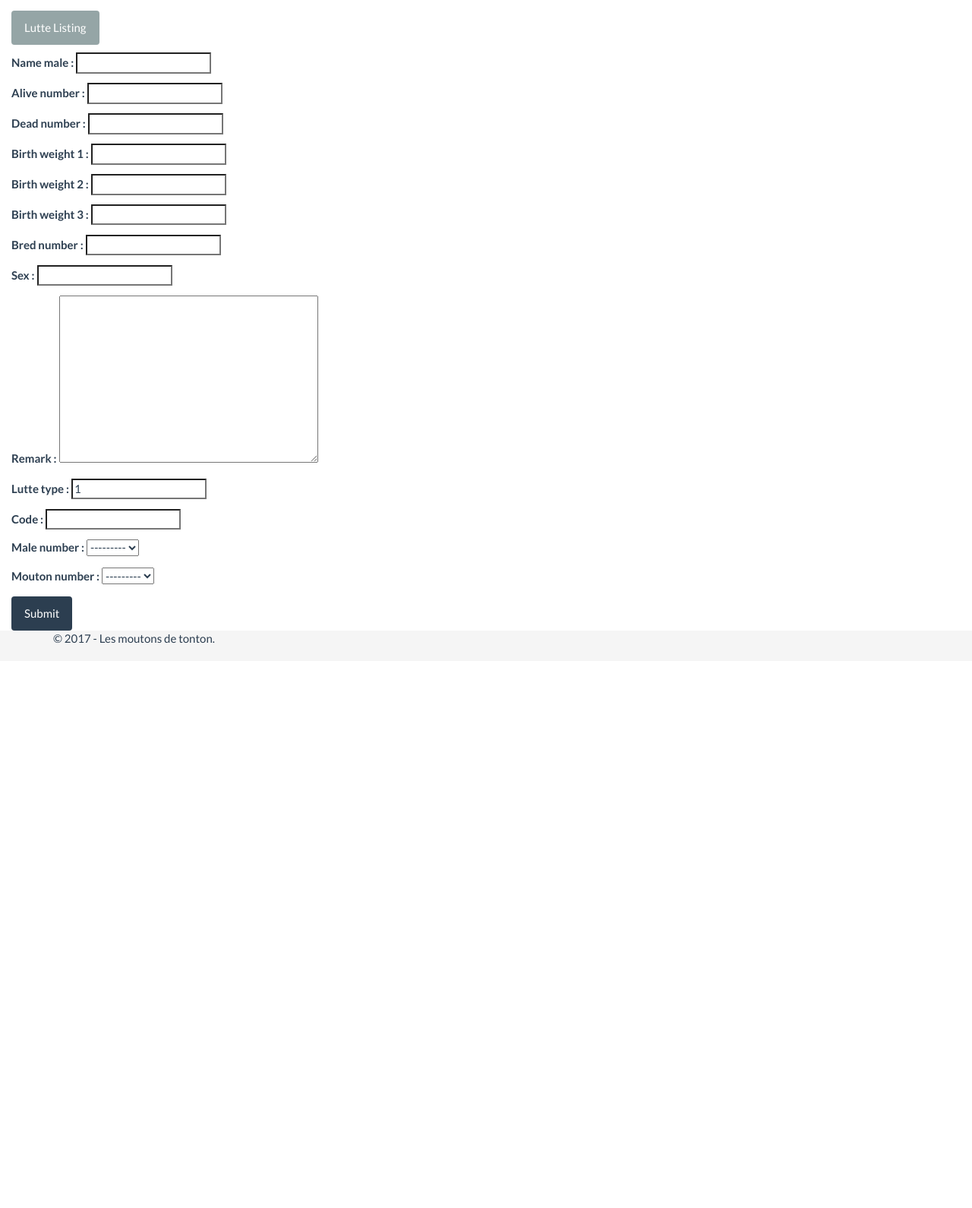
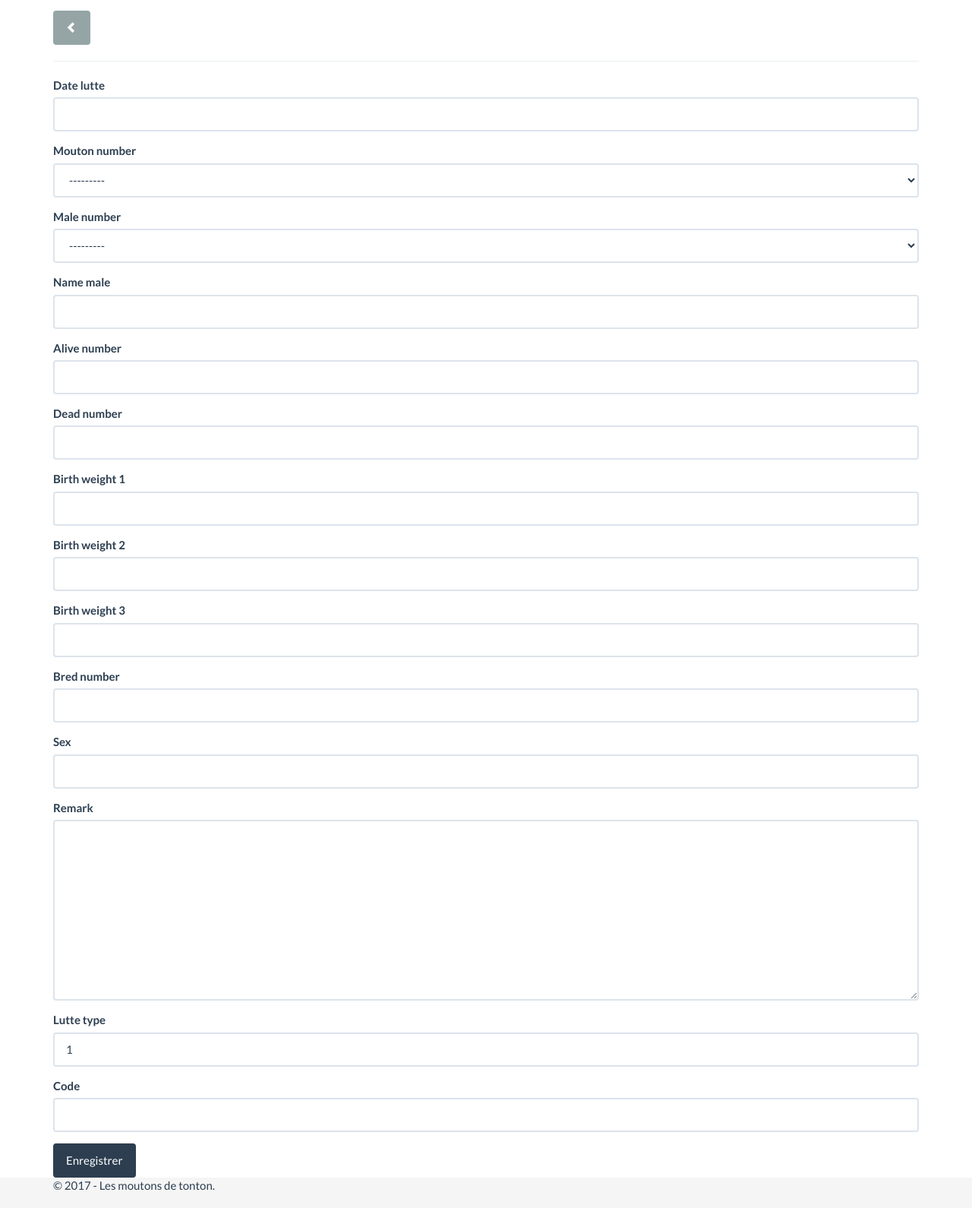
Before and after one commit to pierreyb/MoutonDeTonton, a Django app: page /lutte/create/ in a window 1280 px wide. Shown: the part 60-1650 px from the top of the page at 76% size. Before the commit the page ends 907 px from the top, so only its background shows below. Run offline with Django 3.2, Linux system fonts and the light colour scheme; a user stored in the database is signed in; tables that the repository leaves empty hold one stand-in row (values such as "Sample post"); some libraries are stand-ins or nearby versions.

Commit message:
lutte - edition form

```diff
--- a/moutons/forms.py
+++ b/moutons/forms.py
@@ -54,5 +54,6 @@
 class LutteForm(forms.ModelForm):
     class Meta:
         model = Lutte
-        fields = ['name_male', 'alive_number', 'dead_number', 'birth_weight_1', 'birth_weight_2', 'birth_weight_3',
-                  'bred_number', 'sex', 'remark', 'lutte_type', 'code', 'male_number', 'mouton_number']
+        fields = ['date_lutte', 'mouton_number', 'male_number', 'name_male', 'alive_number', 'dead_number',
+                  'birth_weight_1', 'birth_weight_2', 'birth_weight_3',
+                  'bred_number', 'sex', 'remark', 'lutte_type', 'code']
--- a/moutons/models.py
+++ b/moutons/models.py
@@ -78,7 +78,7 @@
         ordering = ('-pk',)
 
     def __str__(self):
-        return u'%s' % self.pk
+        return u'%s' % self.sanitel_number
 
     def get_absolute_url(self):
         return reverse('moutons_mouton_detail', args=(self.pk,))
@@ -137,8 +137,14 @@
 class Lutte(models.Model):
 
     # Relationship Fields
-    mouton_number = models.ForeignKey('moutons.Mouton', on_delete=models.DO_NOTHING, related_name='+')
-    male_number = models.ForeignKey('moutons.Mouton', on_delete=models.DO_NOTHING, null=True, blank=True,related_name='+' )
+    mouton_number = models.ForeignKey('moutons.Mouton',
+                                      on_delete=models.DO_NOTHING,
+                                      limit_choices_to={'sex' : 'F'},
+                                      related_name='+')
+    male_number = models.ForeignKey('moutons.Mouton',
+                                    on_delete=models.DO_NOTHING,
+                                    limit_choices_to={'sex': 'M'},
+                                    null=True, blank=True,related_name='+' )
 
     # Fields
     date_lutte = DateField(blank=True, null=True)
--- a/moutons/templates/moutons/lutte_form.html
+++ b/moutons/templates/moutons/lutte_form.html
@@ -1,11 +1,44 @@
 {% extends "base_moutons.html" %}
 {% load static %}
-{% load crispy_forms_tags %}
+{% load placeholder %}
+{% load widget_tweaks %}
 {% block content %}
-<p><a class="btn btn-default" href="{% url 'moutons_lutte_list' %}">Lutte Listing</a></p>
-<form method="post">
-{% csrf_token %}
-{{form|crispy}}
-<button class="btn btn-primary" type="submit">Submit</button>
-</form>
+
+<div class="container">
+    <div class="btn-group" role="group" aria-label="actions">
+        <a type="button" class="btn btn-default" aria-label="retour" href="{% url 'moutons_lutte_list' %}"
+           title="retour">
+            <span class="glyphicon glyphicon-chevron-left" aria-hidden="true"></span>
+
+        </a>
+    </div>
+    <hr>
+</div>
+
+<div class="container">
+    <form method="post">
+        {% csrf_token %}
+        {% for error in form.non_field_errors %}
+        <div class="alert alert-danger">
+            <strong>{{ error|escape }}</strong>
+        </div>
+        {% endfor %}
+        {% for field in form.hidden_fields %}
+        {{ field }}
+        {% endfor %}
+        {% for field in form.visible_fields %}
+        <div class="form-group {% if field.errors%}has-error{% endif %}">
+            <label class="control-label" for="{{ field.id_for_label }}">{{ field.label }}</label>
+            {{ field | add_class:"form-control" }}
+
+            {% for error in field.errors %}
+            <h4><span class="label label-danger">{{ error | escape}}</span></h4>
+            {% endfor %}
+        </div>
+        {% endfor %}
+
+
+        <button class="btn btn-primary" type="Enregistrer">Enregistrer</button>
+    </form>
+</div>
 {% endblock %}
```
